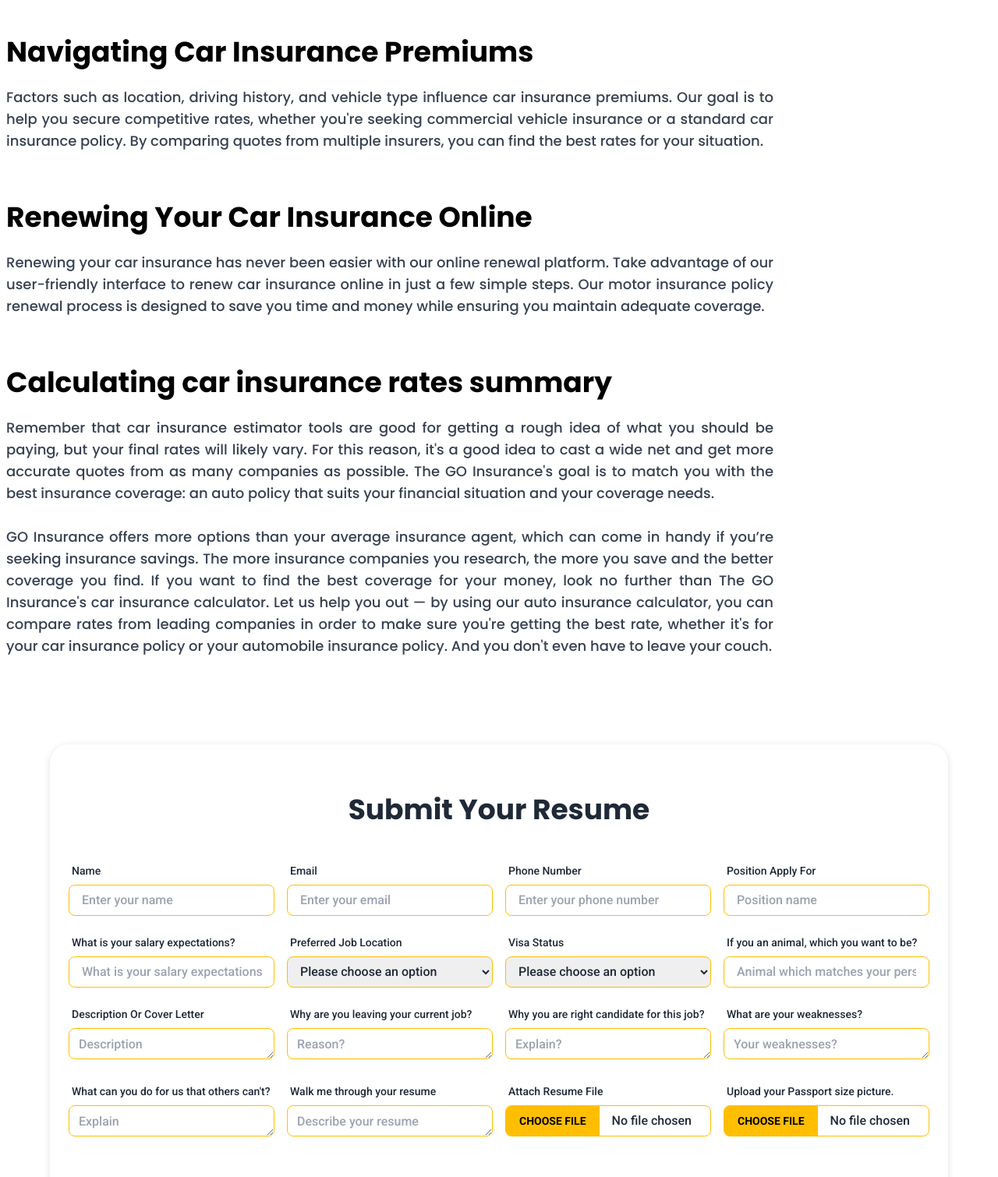
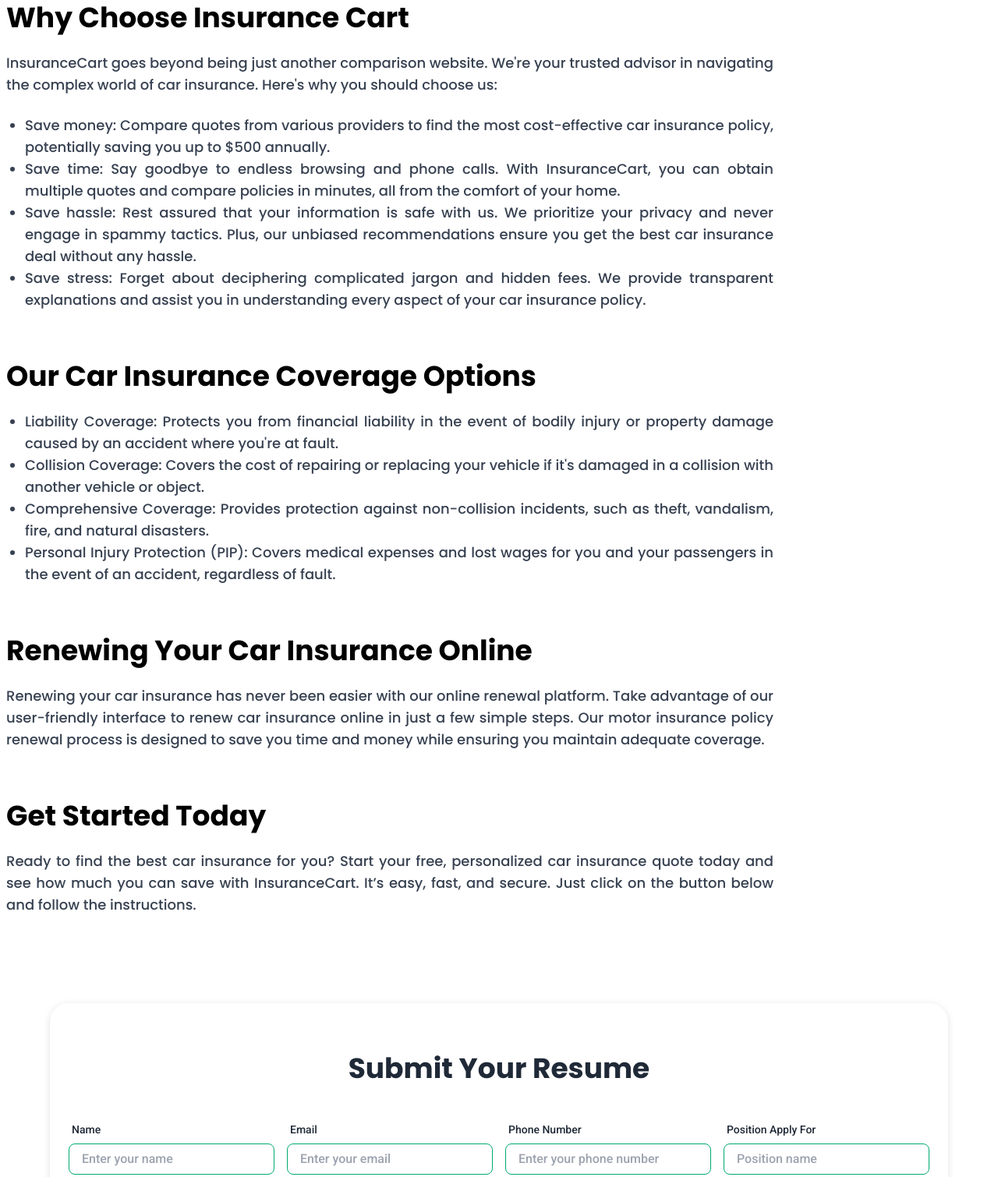
Before and after one commit to safinxr/insurance-fifth, a plain HTML site: page cheap-car-automobile-quotes.html in a window 1280 px wide. Shown: the part 1630-3140 px from the top of the page at 78% size. Drawn offline with nearby package versions, Linux system fonts and the light colour scheme.

Commit message:
car page text section done

```diff
--- a/cheap-car-automobile-quotes.html
+++ b/cheap-car-automobile-quotes.html
@@ -252,7 +252,9 @@
         <section class="mt-16 lg:mt-28 bg-[#00305A] py-16 px-12 rounded-md">
           <div class="flex flex-col lg:flex-row gap-x-16 gap-y-6 items-center">
             <div class="flex-1">
-              <h1 class="text-white text-3xl font-bold text-center leading-[1.4]">
+              <h1
+                class="text-white text-3xl font-bold text-center leading-[1.4]"
+              >
                 Get Car Insurance In 3 Easy Steps
               </h1>
             </div>
@@ -302,48 +304,91 @@
         <section class="mt-16 lg:mt-24 mb-16 lg:mb-0">
           <div class="text-lg font-medium text-gray-700 text-justify">
             <h2 class="text-3xl md:text-4xl text-start font-bold text-black">
-              Unlocking Car Insurance Solutions Online
+              How Insurance Cart Works
             </h2>
             <p class="mt-6">
-              Are you in need of comprehensive car insurance coverage? Look no
-              further! At The GO Insurance, we're committed to providing you
-              with the best options for car insurance, whether you're looking
-              for vehicle insurance, commercial vehicle insurance, or even
-              third-party car insurance.
+              InsuranceCart is your one-stop destination for all things car
+              insurance. As an independent agent and a comparison website, we
+              collaborate with multiple insurance providers to bring you the
+              best deals on car insurance and related policies.
               <br /><br />
-              With our easy-to-use online platform, you can compare car
-              insurance policies and renew car insurance online hassle-free. Our
-              motor insurance policy options cater to various needs, ensuring
-              that you find the right automobile insurance policy for your
-              specific requirements.
+              Whether you're looking for standard car insurance or specialized
+              coverage like commercial vehicle insurance or third party car
+              insurance, InsuranceCart has you covered. Our streamlined process
+              makes it effortless to obtain multiple quotes and compare car
+              insurance policies online, including renewing car insurance online
+              hassle-free.
+              <br /><br />
+              Simply fill out our user-friendly form with essential details
+              about yourself, your vehicle, and your driving history, and let us
+              handle the rest. We'll present you with a comprehensive array of
+              car insurance options tailored to your needs, including motor
+              insurance policies and automobile insurance policies, all on one
+              convenient platform.
             </p>
           </div>
 
           <div class="text-lg font-medium text-gray-700 text-justify mt-16">
             <h2 class="text-3xl md:text-4xl text-start font-bold text-black">
-              Understanding Car Insurance Policies
+              Why Choose Insurance Cart
             </h2>
             <p class="mt-6">
-              When it comes to car insurance, it's essential to comprehend the
-              nuances of your car insurance policy. From basic coverage to
-              comprehensive plans, we offer a range of options to suit your
-              needs. Our third-party car insurance policies provide essential
-              coverage while keeping premiums affordable.
+              InsuranceCart goes beyond being just another comparison website.
+              We're your trusted advisor in navigating the complex world of car
+              insurance. Here's why you should choose us:
             </p>
+
+            <ul class="list-disc ms-6 mt-6">
+              <li>
+                Save money: Compare quotes from various providers to find the
+                most cost-effective car insurance policy, potentially saving you
+                up to $500 annually.
+              </li>
+              <li>
+                Save time: Say goodbye to endless browsing and phone calls. With
+                InsuranceCart, you can obtain multiple quotes and compare
+                policies in minutes, all from the comfort of your home.
+              </li>
+              <li>
+                Save hassle: Rest assured that your information is safe with us.
+                We prioritize your privacy and never engage in spammy tactics.
+                Plus, our unbiased recommendations ensure you get the best car
+                insurance deal without any hassle.
+              </li>
+              <li>
+                Save stress: Forget about deciphering complicated jargon and
+                hidden fees. We provide transparent explanations and assist you
+                in understanding every aspect of your car insurance policy.
+              </li>
+            </ul>
           </div>
 
           <div class="text-lg font-medium text-gray-700 text-justify mt-16">
             <h2 class="text-3xl md:text-4xl text-start font-bold text-black">
-              Navigating Car Insurance Premiums
+              Our Car Insurance Coverage Options
             </h2>
-            <p class="mt-6">
-              Factors such as location, driving history, and vehicle type
-              influence car insurance premiums. Our goal is to help you secure
-              competitive rates, whether you're seeking commercial vehicle
-              insurance or a standard car insurance policy. By comparing quotes
-              from multiple insurers, you can find the best rates for your
-              situation.
-            </p>
+            <ul class="list-disc ms-6 mt-6">
+              <li>
+                Liability Coverage: Protects you from financial liability in the
+                event of bodily injury or property damage caused by an accident
+                where you're at fault.
+              </li>
+              <li>
+                Collision Coverage: Covers the cost of repairing or replacing
+                your vehicle if it's damaged in a collision with another vehicle
+                or object.
+              </li>
+              <li>
+                Comprehensive Coverage: Provides protection against
+                non-collision incidents, such as theft, vandalism, fire, and
+                natural disasters.
+              </li>
+              <li>
+                Personal Injury Protection (PIP): Covers medical expenses and
+                lost wages for you and your passengers in the event of an
+                accident, regardless of fault.
+              </li>
+            </ul>
           </div>
 
           <div class="text-lg font-medium text-gray-700 text-justify mt-16">
@@ -351,37 +396,19 @@
               Renewing Your Car Insurance Online
             </h2>
             <p class="mt-6">
-              Renewing your car insurance has never been easier with our online
-              renewal platform. Take advantage of our user-friendly interface to
-              renew car insurance online in just a few simple steps. Our motor
-              insurance policy renewal process is designed to save you time and
-              money while ensuring you maintain adequate coverage.
+              Renewing your car insurance has never been easier with our online renewal platform. Take advantage of our user-friendly interface to renew car insurance online in just a few simple steps. Our motor insurance policy renewal process is designed to save you time and money while ensuring you maintain adequate coverage.
             </p>
           </div>
 
           <div class="text-lg font-medium text-gray-700 text-justify mt-16">
             <h2 class="text-3xl md:text-4xl text-start font-bold text-black">
-              Calculating car insurance rates summary
+              Get Started Today
             </h2>
             <p class="mt-6">
-              Remember that car insurance estimator tools are good for getting a
-              rough idea of what you should be paying, but your final rates will
-              likely vary. For this reason, it's a good idea to cast a wide net
-              and get more accurate quotes from as many companies as possible.
-              The GO Insurance's goal is to match you with the best insurance
-              coverage: an auto policy that suits your financial situation and
-              your coverage needs. <br /><br />
-              GO Insurance offers more options than your average insurance
-              agent, which can come in handy if you’re seeking insurance
-              savings. The more insurance companies you research, the more you
-              save and the better coverage you find. If you want to find the
-              best coverage for your money, look no further than The GO
-              Insurance's car insurance calculator. Let us help you out — by
-              using our auto insurance calculator, you can compare rates from
-              leading companies in order to make sure you're getting the best
-              rate, whether it's for your car insurance policy or your
-              automobile insurance policy. And you don't even have to leave your
-              couch.
+              Ready to find the best car insurance for you? Start your free,
+              personalized car insurance quote today and see how much you can
+              save with InsuranceCart. It’s easy, fast, and secure. Just click
+              on the button below and follow the instructions.
             </p>
           </div>
         </section>
@@ -409,7 +436,7 @@
             type="text"
             name="name"
             placeholder="Enter your name"
-            class="input input-bordered h-10 w-full input-warning text-base"
+            class="input input-bordered h-10 w-full input-success text-base"
             required
           />
         </div>
@@ -422,7 +449,7 @@
             type="email"
             name="email"
             placeholder="Enter your email"
-            class="input input-bordered h-10 w-full input-warning"
+            class="input input-bordered h-10 w-full input-success"
             required
           />
         </div>
@@ -435,7 +462,7 @@
             type="number"
             name="phone"
             placeholder="Enter your phone number"
-            class="input input-bordered h-10 w-full input-warning"
+            class="input input-bordered h-10 w-full input-success"
             required
           />
         </div>
@@ -448,7 +475,7 @@
             type="text"
             name="position"
             placeholder="Position name"
-            class="input input-bordered h-10 w-full input-warning text-base"
+            class="input input-bordered h-10 w-full input-success text-base"
             name="position"
             required
           />
@@ -462,7 +489,7 @@
             type="number"
             name="salary"
             placeholder="What is your salary expectations?"
-            class="input input-bordered h-10 w-full input-warning"
+            class="input input-bordered h-10 w-full input-success"
             required
           />
         </div>
@@ -472,7 +499,7 @@
             <span class="label-text">Preferred Job Location </span>
           </label>
           <select
-            class="text-base w-full h-10 border border-warning px-3 rounded-lg outline-none"
+            class="text-base w-full h-10 border border-success px-3 rounded-lg outline-none"
             name="location"
             required
           >
@@ -490,7 +517,7 @@
             <span class="label-text">Visa Status </span>
           </label>
           <select
-            class="text-base w-full h-10 border border-warning px-3 rounded-lg outline-none"
+            class="text-base w-full h-10 border border-success px-3 rounded-lg outline-none"
             name="visaStatus"
             required
           >
@@ -514,7 +541,7 @@
             type="text"
             name="animal"
             placeholder="Animal which matches your personality"
-            class="input input-bordered h-10 w-full input-warning"
+            class="input input-bordered h-10 w-full input-success"
             required
           />
         </div>
@@ -526,7 +553,7 @@
           <textarea
             name="description"
             rows="1"
-            class="text-base w-full h-10 border border-warning px-3 rounded-lg outline-none pt-2"
+            class="text-base w-full h-10 border border-success px-3 rounded-lg outline-none pt-2"
             placeholder="Description"
             required
           ></textarea>
@@ -541,7 +568,7 @@
           <textarea
             rows="1"
             name="leavingReason"
-            class="text-base w-full h-10 border border-warning px-3 rounded-lg outline-none pt-2"
+            class="text-base w-full h-10 border border-success px-3 rounded-lg outline-none pt-2"
             placeholder="Reason?"
             required
           ></textarea>
@@ -556,7 +583,7 @@
           <textarea
             name="whyCandidate"
             rows="1"
-            class="text-base w-full h-10 border border-warning px-3 rounded-lg outline-none pt-2"
+            class="text-base w-full h-10 border border-success px-3 rounded-lg outline-none pt-2"
             placeholder="Explain?"
             required
           ></textarea>
@@ -569,7 +596,7 @@
           <textarea
             name="weaknesses"
             rows="1"
-            class="text-base w-full h-10 border border-warning px-3 rounded-lg outline-none pt-2"
+            class="text-base w-full h-10 border border-success px-3 rounded-lg outline-none pt-2"
             placeholder="Your weaknesses?"
             required
           ></textarea>
@@ -584,7 +611,7 @@
           <textarea
             name="whatCanYouDo"
             rows="1"
-            class="text-base w-full h-10 border border-warning px-3 rounded-lg outline-none pt-2"
+            class="text-base w-full h-10 border border-success px-3 rounded-lg outline-none pt-2"
             placeholder="Explain"
             required
           ></textarea>
@@ -597,7 +624,7 @@
           <textarea
             name="resumeSummary"
             rows="1"
-            class="text-base w-full h-10 border border-warning px-3 rounded-lg outline-none pt-2"
+            class="text-base w-full h-10 border border-success px-3 rounded-lg outline-none pt-2"
             placeholder="Describe your resume"
             required
           ></textarea>
@@ -609,7 +636,7 @@
           </label>
           <input
             type="file"
-            class="file-input file-input-bordered file-input-warning w-full h-10"
+            class="file-input file-input-bordered file-input-success w-full h-10"
           />
         </div>
         <!-- Upload your Passport size picture. -->
@@ -619,7 +646,7 @@
           </label>
           <input
             type="file"
-            class="file-input file-input-bordered file-input-warning w-full h-10"
+            class="file-input file-input-bordered file-input-success w-full h-10"
           />
         </div>
         <!-- successfully message -->
@@ -634,7 +661,7 @@
         </div>
         <!-- button -->
         <div class="md:col-span-2 lg:col-span-4 flex justify-center">
-          <button class="btn btn-warning text-xl px-14 mt-4">
+          <button class="btn btn-success text-white text-xl px-14 mt-4">
             <span id="btnText">Submit</span>
             <img
               id="btnImg"
```
